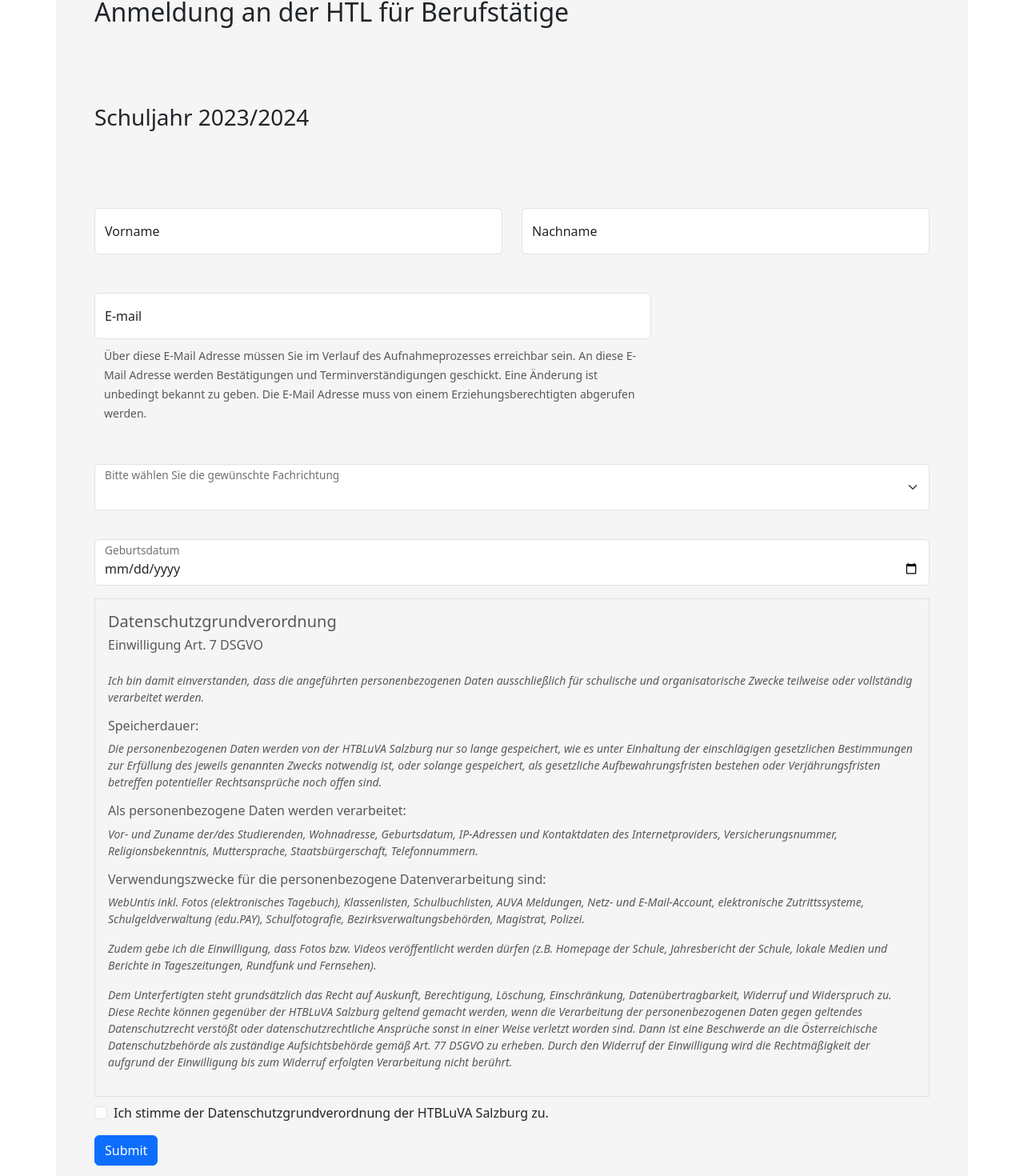
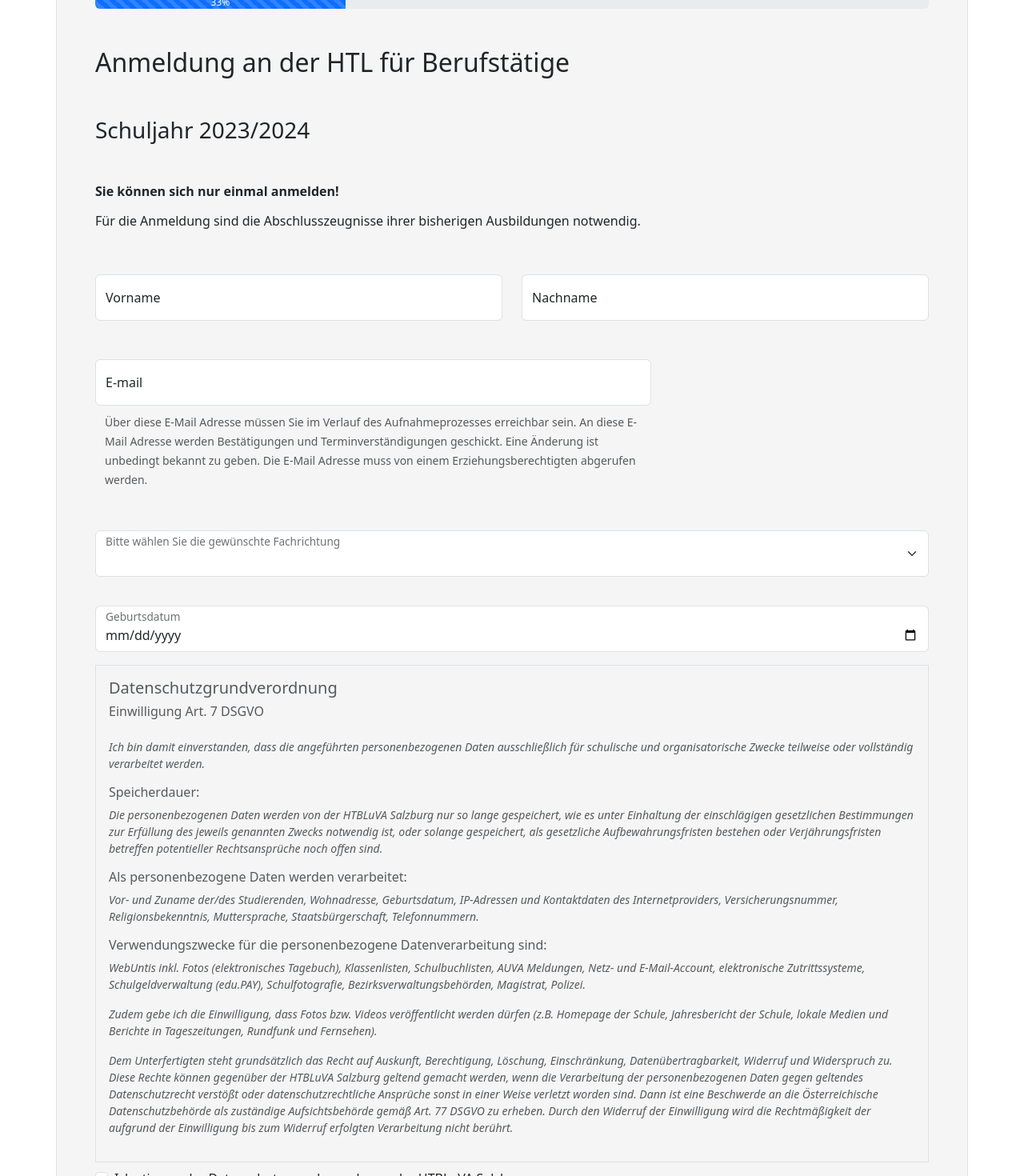
Before and after one commit to DataPhaseDan/HTL_SVS, a React (Vite) app: page / in a window 1280 px wide. Shown: the part 100-1570 px from the top of the page at 80% size. Built offline with nearby package versions, Linux system fonts and the light colour scheme.

Commit message:
Implement_forms_7

```diff
--- a/src/App.tsx
+++ b/src/App.tsx
@@ -4,7 +4,7 @@
 
 
 import { useState } from 'react';
-import { Form, Button, Col, Row, Container, FloatingLabel } from 'react-bootstrap'
+import { Form, Button, Col, Row, Container, FloatingLabel,ProgressBar } from 'react-bootstrap'
 
 function getYear() {
 	const date = new Date();
@@ -15,29 +15,48 @@ function getYear() {
 
 
 function App() {
+	const [validated, setValidated] = useState(false);
 	const [currentDate] = useState(getYear());
+
+	const handleSubmit = (event: any) => {
+		const form = event.currentTarget;
+		if (form.checkValidity() === false) {
+			event.preventDefault();
+			event.stopPropagation();
+		}
+		setValidated(true);
+	};
 	return (
-		<Container className='p-5' style={{ backgroundColor: 'whitesmoke' }} >
+		<Container className='p-5 border' style={{ backgroundColor: 'whitesmoke' }} >
+				<h2 >Anmeldefortschritt</h2>
+
+				<ProgressBar animated now={30} label={'33%'} />
 			<Row>
 
+
 				<h2 className='mt-5 mb-5'>Anmeldung an der HTL für Berufstätige</h2>
-				<h3 className='mt-5 mb-5'>Schuljahr {currentDate} </h3>
-				<Form >
+				<h3 className='mb-5'>Schuljahr {currentDate} </h3>
+				<p><strong>Sie können sich nur einmal anmelden!</strong></p>
+
+				<p className='h6'>Für die Anmeldung sind die Abschlusszeugnisse ihrer bisherigen Ausbildungen notwendig.</p>
+				<Form noValidate validated={validated} onSubmit={handleSubmit}>
 					<Col>
 						<Row className="mb-3 mt-5">
-							<Form.Group as={Col} >
+							<Form.Group as={Col} controlId='validationVorname'>
 								<FloatingLabel
 									controlId="formVorname"
 									label="Vorname">
-									<Form.Control type="text" placeholder="Vorname" />
+									<Form.Control required type="text" placeholder="Vorname" />
+									<Form.Control.Feedback type='invalid' className='mx-2'>Bitte geben Sie den Vornamen des Bewerbers an.</Form.Control.Feedback>
 								</FloatingLabel>
 							</Form.Group >
 
-							<Form.Group as={Col} >
+							<Form.Group as={Col} controlId='validationNachname' >
 								<FloatingLabel
 									controlId="formNachname"
 									label="Nachname">
-									<Form.Control type="text" placeholder="Nachname" />
+									<Form.Control required type="text" placeholder="Nachname" />
+									<Form.Control.Feedback type='invalid' className='mx-2'>Bitte geben Sie den Nachnamen des Bewerbers an.</Form.Control.Feedback>
 								</FloatingLabel>
 							</Form.Group>
 						</Row>
@@ -45,11 +64,12 @@ function App() {
 
 
 					<Col lg={8}>
-						<Form.Group as={Col} className='mt-5 mb-3' >
+						<Form.Group as={Col} className='mt-5 mb-3' controlId='validationEmail' >
 							<FloatingLabel
 								label="E-mail"
 								controlId="formEmail">
-								<Form.Control type="email" placeholder="ihre@email.hier" />
+								<Form.Control required type="email" placeholder="ihre@email.hier" />
+								<Form.Control.Feedback type='invalid' className='mx-2'>Bitte geben Sie die E-mail des Bewerbers an.</Form.Control.Feedback>
 								<Container className='mt-2'>
 									<Form.Text id="emailHelpBlock" muted >
 										Über diese E-Mail Adresse müssen Sie im Verlauf des Aufnahmeprozesses erreichbar sein.
@@ -58,27 +78,30 @@ function App() {
 										Die E-Mail Adresse muss von einem Erziehungsberechtigten abgerufen werden.
 									</Form.Text>
 								</Container>
+
 							</FloatingLabel>
 						</Form.Group>
 					</Col>
 
-					<Form.Group as={Col} className="mb-3 mt-5" >
+					<Form.Group as={Col} className="mb-3 mt-5" controlId='validationFachrichtung'>
 						<FloatingLabel
 							controlId='formSelectFachrichtung'
 							label="Bitte wählen Sie die gewünschte Fachrichtung"
 							className='pt-1 mt-3'>
-							<Form.Select >
+							<Form.Select required>
 								<option></option>
 								<option>Abend-HTL für Berufstätige (Bautechnik) </option>
 								<option>Abend-HTL für Berufstätige (Elektrotechnik)</option>
 								<option>Abend-HTL für Berufstätige (Informatik)</option>
 								<option>Abend-HTL für Berufstätige (Maschinenbau)</option>
 							</Form.Select>
+							<Form.Control.Feedback type='invalid' className='mx-2'>
+								Ihre 1. Wahl:</Form.Control.Feedback>
 						</FloatingLabel>
 					</Form.Group>
 
 					<Row className="mb-3">
-						<Form.Group as={Col} >
+						<Form.Group as={Col} controlId='validationGeburtsdatum' >
 							<FloatingLabel
 								controlId="formGridState"
 								label="Geburtsdatum"
@@ -88,14 +111,17 @@ function App() {
 								<Form.Control
 									type="date"
 									id="inputBirthDate"
+									required
 									title="Bitte geben Sie ihr Geburtsdatum ein."
 
 								/>
+								<Form.Control.Feedback type='invalid' className='mx-2'>
+								Bitte wählen Sie das Geburtsdatum des Bewerbers.</Form.Control.Feedback>
 							</FloatingLabel>
 						</Form.Group>
 					</Row>
 					<Form.Group className="mb-3" id="formGridCheckbox">
-						<Container  className='mt-2 mb-2 p-3 border 5px solid black' style={{ whiteSpace: 'pre-wrap' }}>
+						<Container className='mt-2 mb-2 p-3 border 5px solid black' style={{ whiteSpace: 'pre-wrap' }}>
 							<Form.Text id="DsgvoState" muted  >
 								<p className='h5'>
 									Datenschutzgrundverordnung
@@ -136,12 +162,12 @@ function App() {
 
 						</Container>
 
-						<Form.Check type="checkbox" label="Ich stimme der Datenschutzgrundverordnung der HTBLuVA Salzburg zu." />
+						<Form.Check required type="checkbox" label="Ich stimme der Datenschutzgrundverordnung der HTBLuVA Salzburg zu." />
 
 					</Form.Group>
 
-					<Button variant="primary" type="submit">
-						Submit
+					<Button variant="success" type="submit">
+						Bestätigen
 					</Button>
 
 				</Form>
```
